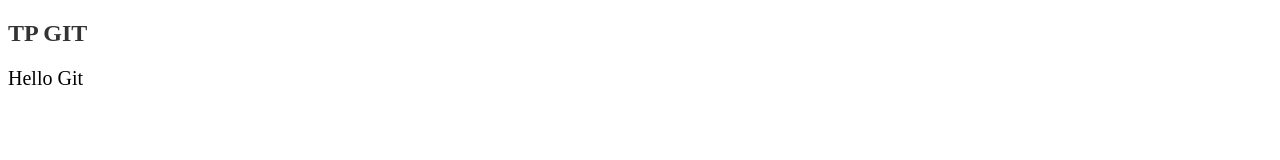
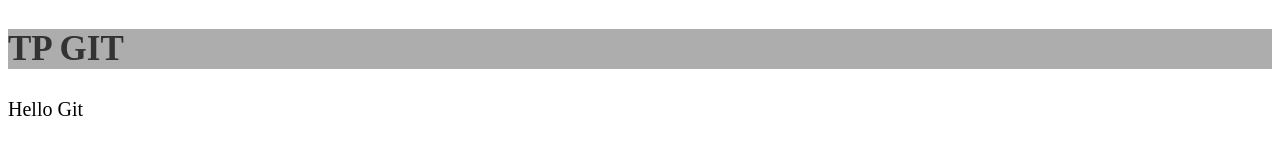
Before and after one commit to oussema50/Tp_Git, a plain HTML site: page index.html in a window 1280 px wide. Drawn offline with Linux system fonts and the light colour scheme.

Commit message:
update the style.css file

```diff
--- a/style.css
+++ b/style.css
@@ -1,6 +1,8 @@
 h2
 {
     color:#333;
+    font-size:35px;
+    background-color: rgb(173, 173, 173);
 }
 p
 {
```
